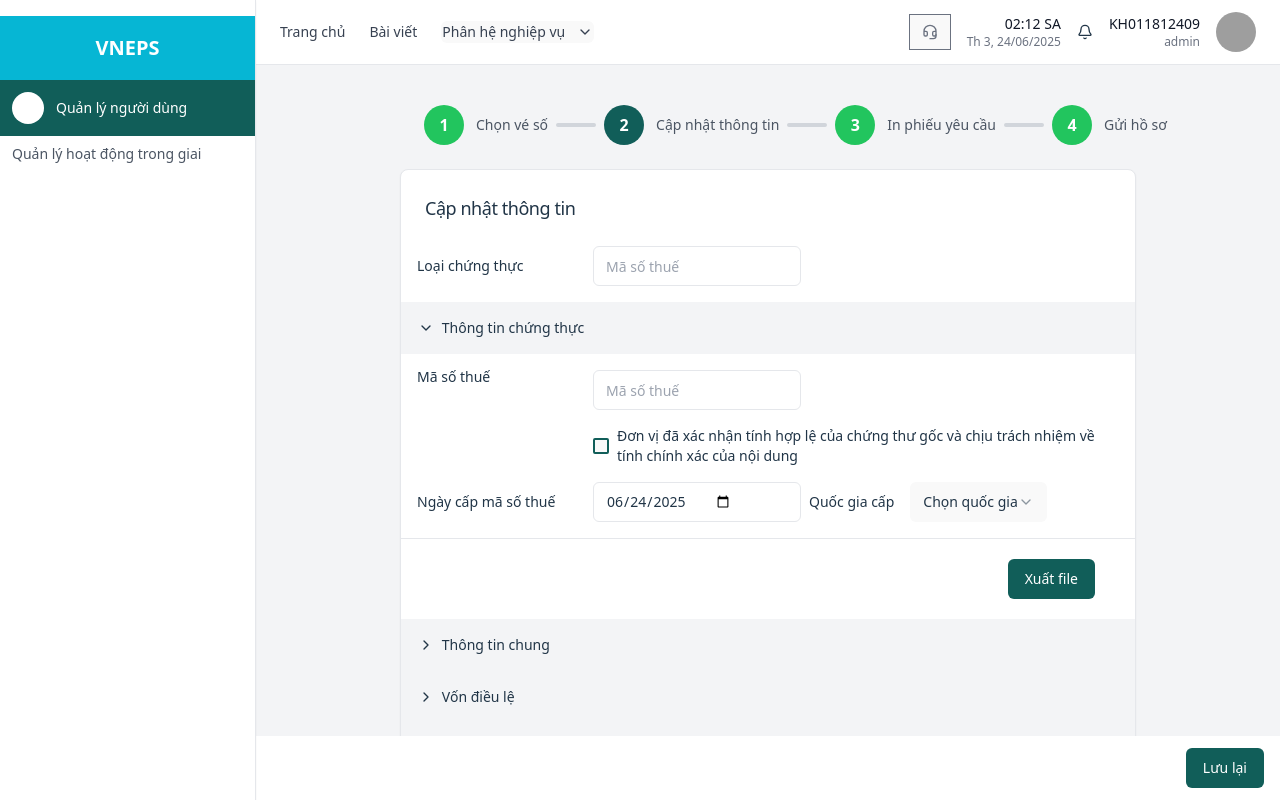
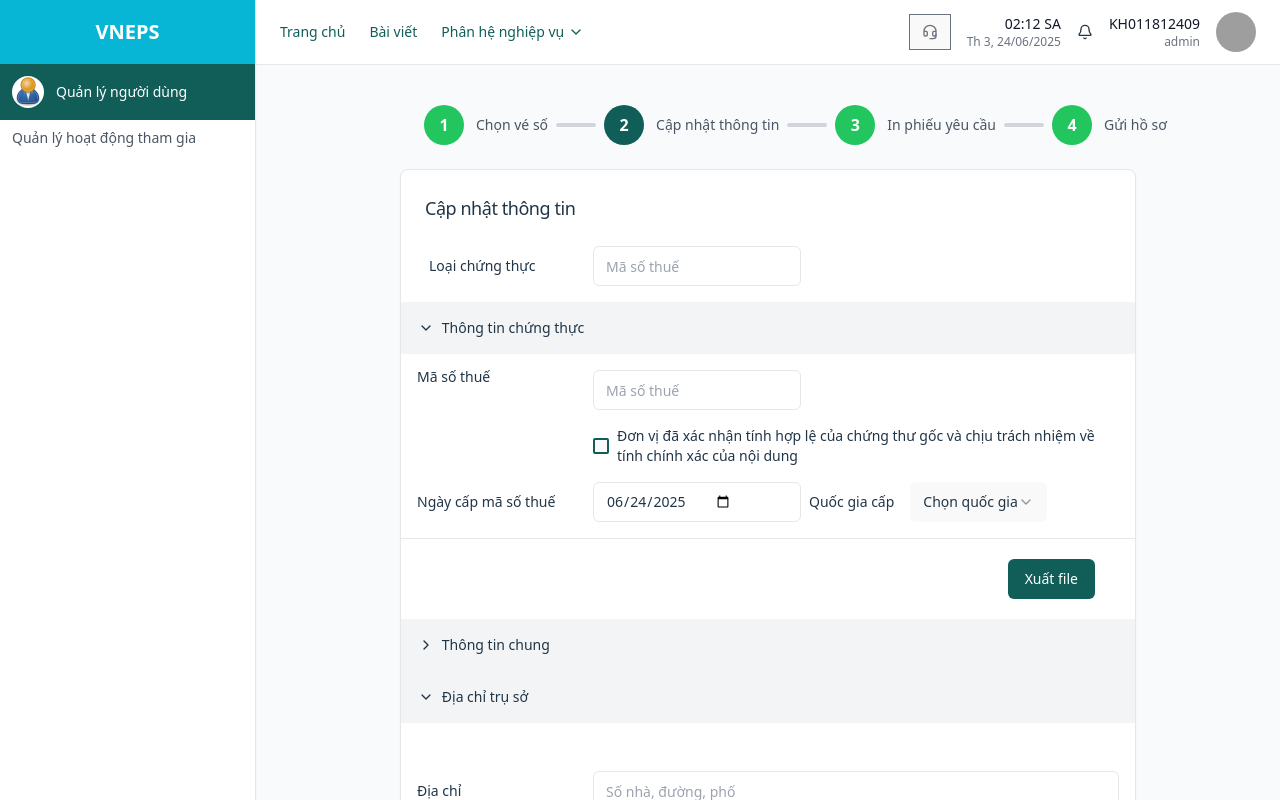
Before and after one commit to ThienNhan2k3/FormDataInputDemo, a React (Vite) app: page / in a window 1280 px wide. Shown: the top 800 px of the page. Built offline with nearby package versions, Linux system fonts and the light colour scheme; grey boxes are pictures that could not be loaded.

Commit message:
feat: Add user icon and update UI components; remove CharterCapital section and enhance styling in App, Header, and Sidebar components.

```diff
--- a/src/App.tsx
+++ b/src/App.tsx
@@ -13,7 +13,6 @@ import { NotificationRecipient } from "@/components/form-sections/NotificationRe
 import { AuthorityInformation } from "@/components/form-sections/AuthorityInformation"
 import { ContractorInformation } from "@/components/form-sections/ContractorInformation"
 import { OtherInformation } from "@/components/form-sections/OtherInformation"
-import { CharterCapital } from "@/components/form-sections/CharterCapital"
 import { useForm } from "react-hook-form"
 import { zodResolver } from "@hookform/resolvers/zod"
 import { formSchema } from "@/lib/schema"
@@ -96,9 +95,9 @@ export default function App() {
   return (
     <div className="flex w-full">
       <Sidebar />
-      <div className="min-h-screen bg-gray-100 w-4/5 flex flex-col justify-between">
+      <div className="min-h-screen bg-slate-50 w-4/5 flex flex-col justify-between">
         <Header />
-        <div className="flex justify-center">
+        <div className="flex justify-center relative">
           <main className="flex-1 p-4 bg-transparent max-w-3xl">
             <StatusCard />
 
@@ -110,7 +109,7 @@ export default function App() {
                   </CardHeader>
                   <CardContent className="p-0">
                     <div className="flex justify-start items-center gap-4 px-4 pb-4">
-                      <Label htmlFor="document-type" className="w-40">Loại chứng thực</Label>
+                      <Label htmlFor="document-type" className="w-40 p-3">Loại chứng thực</Label>
                       <Input
                         id="document-type"
                         placeholder="Mã số thuế"
@@ -121,7 +120,6 @@ export default function App() {
 
                     <DocumentInformation control={form.control} />
                     <GeneralInformation control={form.control} />
-                    <CharterCapital control={form.control} />
                     <OfficeAddress control={form.control} />
                     <LegalRepresentative control={form.control} />
                     <NotificationRecipient control={form.control} />
@@ -131,7 +129,7 @@ export default function App() {
                   </CardContent>
                 </Card>
 
-                <div className="flex justify-between items-center bg-white px-4 py-3 fixed bottom-0 left-0 right-0">
+                <div className="flex justify-between items-center bg-white px-8 py-3 absolute bottom-0 left-0 right-0">
                   <Button type="button" variant="outline">Quay lại</Button>
                   <Button type="submit" className="bg-teal-800 text-white">Lưu lại</Button>
                 </div>
--- a/src/components/form-sections/CharterCapital.tsx
+++ /dev/null
@@ -1,111 +0,0 @@
-import { ChevronRight } from "lucide-react"
-import { Input } from "@/components/ui/input"
-import { Label } from "@/components/ui/label"
-import { Collapsible, CollapsibleContent, CollapsibleTrigger } from "@/components/ui/collapsible"
-import type { Control } from "react-hook-form"
-import type { FormData } from "@/lib/schema"
-import { FormField, FormItem, FormControl, FormMessage } from "@/components/ui/form"
-
-interface CharterCapitalProps {
-  control: Control<FormData>
-}
-
-export function CharterCapital({ control }: CharterCapitalProps) {
-  return (
-    <Collapsible>
-      <CollapsibleTrigger className="bg-gray-100 flex items-center space-x-2 text-sm font-medium w-full rounded-none border-none outline-none focus:outline-none py-4">
-        <ChevronRight className="w-4 h-4" />
-        <span>Vốn điều lệ</span>
-      </CollapsibleTrigger>
-      <CollapsibleContent className="px-4 py-8 space-y-4">
-        <div className="flex justify-start items-center gap-4">
-          <Label htmlFor="amount" className="w-40 shrink-0">Vốn điều lệ</Label>
-          <FormField
-            control={control}
-            name="charterCapital.amount"
-            render={({ field }) => (
-              <FormItem style={{ flexGrow: 1 }}>
-                <FormControl>
-                  <Input
-                    id="amount"
-                    type="number"
-                    placeholder="300000000"
-                    {...field}
-                    onChange={(e) => field.onChange(Number(e.target.value))}
-                  />
-                </FormControl>
-                <FormMessage />
-              </FormItem>
-            )}
-          />
-          <span className="text-gray-500">đồng</span>
-        </div>
-
-        <div className="flex justify-start items-center gap-4">
-          <Label htmlFor="amountInWords" className="w-40 shrink-0">Bằng chữ</Label>
-          <FormField
-            control={control}
-            name="charterCapital.amountInWords"
-            render={({ field }) => (
-              <FormItem style={{ flexGrow: 1 }}>
-                <FormControl>
-                  <Input
-                    id="amountInWords"
-                    placeholder="Ba trăm triệu đồng"
-                    {...field}
-                  />
-                </FormControl>
-                <FormMessage />
-              </FormItem>
-            )}
-          />
-        </div>
-
-        <div className="flex justify-start items-center gap-4">
-          <Label htmlFor="shareValue" className="w-40 shrink-0">Mệnh giá cổ phần</Label>
-          <FormField
-            control={control}
-            name="charterCapital.shareValue"
-            render={({ field }) => (
-              <FormItem style={{ flexGrow: 1 }}>
-                <FormControl>
-                  <Input
-                    id="shareValue"
-                    type="number"
-                    placeholder="10000"
-                    {...field}
-                    onChange={(e) => field.onChange(Number(e.target.value))}
-                  />
-                </FormControl>
-                <FormMessage />
-              </FormItem>
-            )}
-          />
-          <span className="text-gray-500">đồng</span>
-        </div>
-
-        <div className="flex justify-start items-center gap-4">
-          <Label htmlFor="totalShares" className="w-40 shrink-0">Tổng số cổ phần</Label>
-          <FormField
-            control={control}
-            name="charterCapital.totalShares"
-            render={({ field }) => (
-              <FormItem style={{ flexGrow: 1 }}>
-                <FormControl>
-                  <Input
-                    id="totalShares"
-                    type="number"
-                    placeholder="30000"
-                    {...field}
-                    onChange={(e) => field.onChange(Number(e.target.value))}
-                  />
-                </FormControl>
-                <FormMessage />
-              </FormItem>
-            )}
-          />
-        </div>
-      </CollapsibleContent>
-    </Collapsible>
-  )
-}
--- a/src/components/header/index.tsx
+++ b/src/components/header/index.tsx
@@ -22,20 +22,20 @@ export default function Header() {
     <header className="flex items-center justify-between px-6 py-3 bg-white border-b border-gray-200">
       {/* Left Navigation */}
       <nav className="flex items-center space-x-6">
-        <a href="#" className="text-sm font-medium text-gray-700 hover:text-gray-900">
+        <a href="#" className="text-sm font-medium text-teal-800 hover:text-teal-900">
           Trang chủ
         </a>
-        <a href="#" className="text-sm font-medium text-gray-700 hover:text-gray-900">
+        <a href="#" className="text-sm font-medium text-teal-800 hover:text-teal-900">
           Bài viết
         </a>
         <DropdownMenu>
           <DropdownMenuTrigger asChild>
-            <Button variant="ghost" className="text-sm font-medium text-gray-700 hover:text-gray-900 p-0 h-auto">
+            <div className="flex items-center text-sm font-medium text-teal-800 hover:text-teal-900 p-0 h-auto">
               Phân hệ nghiệp vụ
               <ChevronDown className="ml-1 h-4 w-4" />
-            </Button>
+            </div>
           </DropdownMenuTrigger>
-          <DropdownMenuContent align="start">
+          <DropdownMenuContent align="start" className="bg-white">
             <DropdownMenuItem>Quản lý người dùng</DropdownMenuItem>
             <DropdownMenuItem>Quản lý sản phẩm</DropdownMenuItem>
             <DropdownMenuItem>Báo cáo</DropdownMenuItem>
--- a/src/components/sidebar/index.tsx
+++ b/src/components/sidebar/index.tsx
@@ -1,15 +1,15 @@
-import { User } from "lucide-react";
+
 
 export default function Sidebar() {
     return (
         <aside className="w-1/5 bg-white shadow-sm min-h-screen border-r shrink-0 z-50">
-          <div className="py-4">
+          <div>
             <div className="flex items-center space-x-2 bg-cyan-500 h-16 justify-center">
               <span className="font-bold text-xl text-white">VNEPS</span>
             </div>
             <div className="flex items-center space-x-3 p-3 bg-teal-800">
               <div className="w-8 h-8 bg-white rounded-full flex items-center justify-center">
-                <User className="w-4 h-4 text-white" />
+                <img src="/public/user_icon_2.png" alt="logo" className="w-full h-full object-cover" />
               </div>
               <div className="text-sm font-medium text-white">Quản lý người dùng</div>
             </div>
@@ -18,7 +18,7 @@ export default function Sidebar() {
                 href="#"
                 className="flex items-center space-x-3 px-3 py-2 text-gray-600 hover:bg-gray-50 rounded text-sm"
               >
-                <span>Quản lý hoạt động trong giai</span>
+                <span>Quản lý hoạt động tham gia</span>
               </a>
             </nav>
           </div>
```
Also changed, not shown: public/user_icon_2.png (added).
